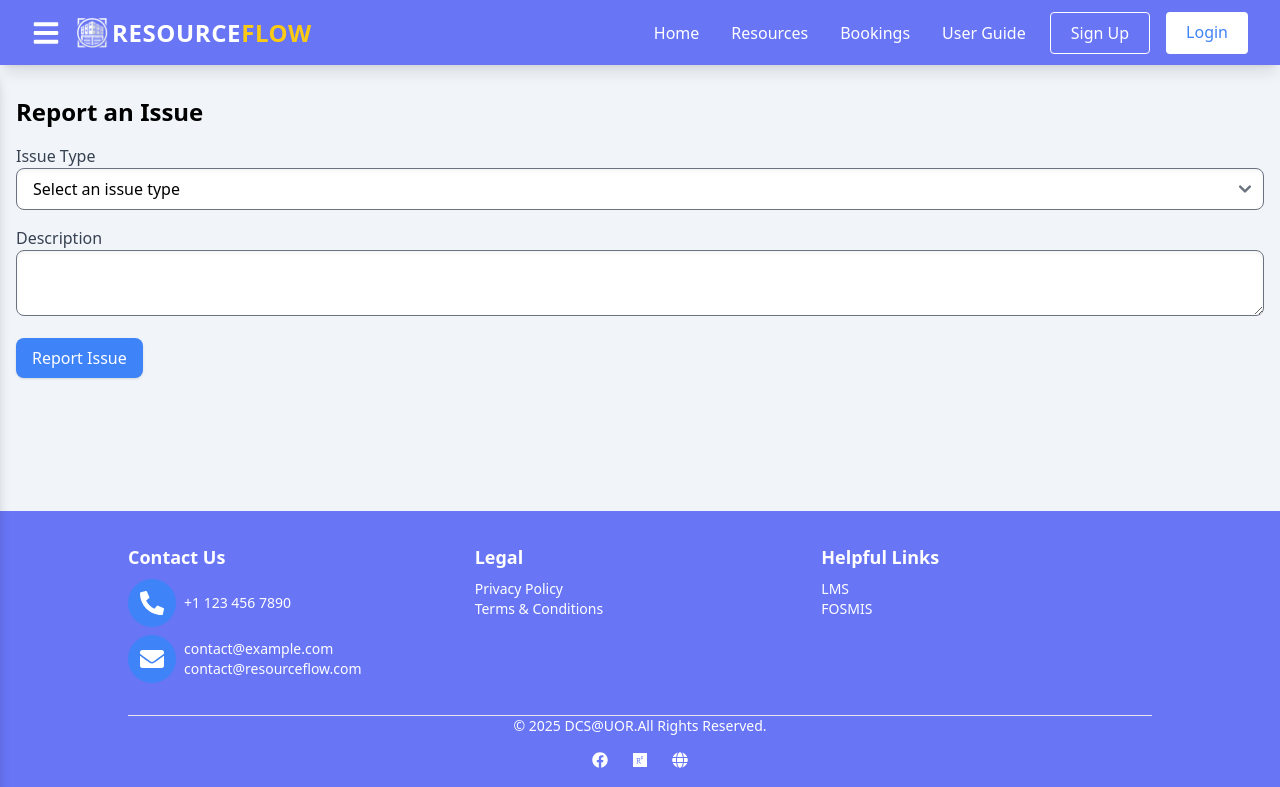
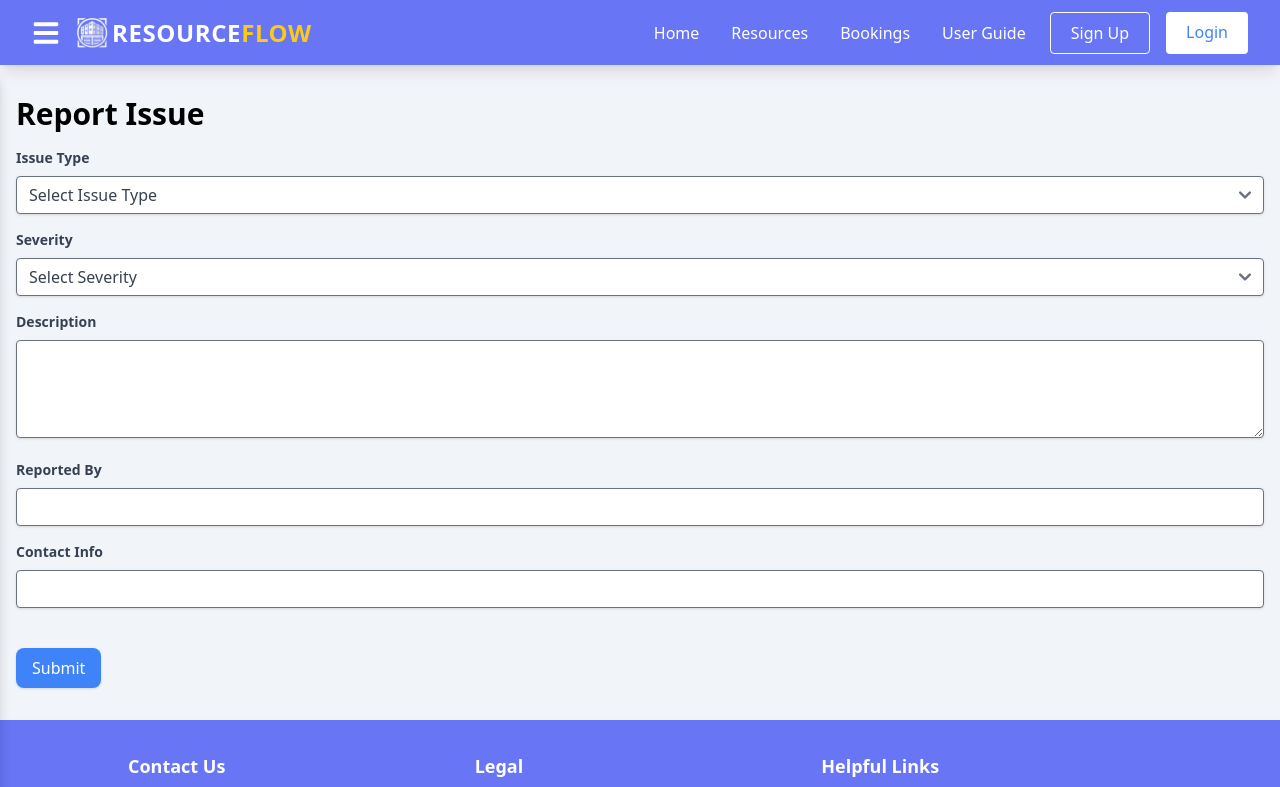
Before and after one commit to SankalpaUD/DRMS, a React (Vite) app in the folder frontend/: page /report-issue/1 in a window 1280 px wide. Shown: the top 787 px of the page. Built offline with nearby package versions, Linux system fonts and the light colour scheme; no server answers.

Commit message:
updater report issues

```diff
--- a/frontend/src/pages/ReportIssue.jsx
+++ b/frontend/src/pages/ReportIssue.jsx
@@ -10,7 +10,11 @@ const ReportIssue = () => {
   const [resource, setResource] = useState(null);
   const [type, setType] = useState('');
   const [description, setDescription] = useState('');
+  const [severity, setSeverity] = useState('');
+  const [reportedBy, setReportedBy] = useState(currentUser?.name || '');
+  const [contactInfo, setContactInfo] = useState(currentUser?.email || '');
   const [message, setMessage] = useState('');
+  const [subType, setSubType] = useState('');
 
   useEffect(() => {
     const fetchResource = async () => {
@@ -28,65 +32,173 @@ const ReportIssue = () => {
   const handleSubmit = async (e) => {
     e.preventDefault();
     try {
-      const response = await axios.post('/api/resource/reportIssue', { resourceId, type, description });
-      setMessage(response.data.message);
-      setTimeout(() => {
-        navigate(`/resource/${resourceId}`);
-      }, 2000); // Navigate back to the resource page after 2 seconds
+      const token = localStorage.getItem('token'); // Assuming token is stored in localStorage
+      await axios.post(
+        '/api/resource/report-issue',
+        {
+          resourceId,
+          type,
+          subType,
+          description,
+          severity,
+          reportedBy,
+          contactInfo,
+        },
+        {
+          headers: { Authorization: `Bearer ${token}` },
+        }
+      );
+      setMessage('Issue reported successfully');
+      navigate('/resources'); // Navigate to the resources page
     } catch (error) {
-      setMessage('Error reporting issue');
+      console.error('Error reporting issue:', error);
+      setMessage('Failed to report issue');
     }
   };
 
   return (
     <div className="container mx-auto px-4 py-8">
-      <h1 className="text-2xl font-bold mb-4">Report an Issue</h1>
+      <h1 className="text-3xl font-bold mb-4">Report Issue</h1>
       {resource && (
         <div className="mb-4">
-          <h2 className="text-xl font-semibold">{resource.name}</h2>
+          <h2 className="text-2xl font-semibold">{resource.name}</h2>
         </div>
       )}
-      <form onSubmit={handleSubmit} className="space-y-4">
-        <div>
-          <label className="block text-gray-700">Issue Type</label>
+      <form onSubmit={handleSubmit}>
+        <div className="mb-4">
+          <label className="block text-gray-700 text-sm font-bold mb-2" htmlFor="type">
+            Issue Type
+          </label>
           <select
+            id="type"
+            name="type"
             value={type}
             onChange={(e) => setType(e.target.value)}
-            className="w-full px-4 py-2 border rounded-lg shadow-inner focus:ring-2 focus:ring-blue-400 focus:outline-none"
+            className="shadow appearance-none border rounded w-full py-2 px-3 text-gray-700 leading-tight focus:outline-none focus:shadow-outline"
             required
           >
-            <option value="">Select an issue type</option>
-            <option value="Damage">Damage</option>
-            <option value="Maintenance">Maintenance</option>
-            <option value="Other">Other</option>
+            <option value="">Select Issue Type</option>
+            <option value="damage">Damage</option>
+            <option value="maintenance">Maintenance</option>
+            <option value="broken">Broken</option>
+            <option value="update">Update</option>
+            <option value="other">Other</option>
           </select>
         </div>
-        {type === 'Other' && (
-          <div>
-            <label className="block text-gray-700">Specify Issue</label>
-            <input
-              type="text"
-              value={description}
-              onChange={(e) => setDescription(e.target.value)}
-              className="w-full px-4 py-2 border rounded-lg shadow-inner focus:ring-2 focus:ring-blue-400 focus:outline-none"
+
+        {type === 'damage' && (
+          <div className="mb-4">
+            <label className="block text-gray-700 text-sm font-bold mb-2" htmlFor="subType">
+              Damage Type
+            </label>
+            <select
+              id="subType"
+              name="subType"
+              value={subType}
+              onChange={(e) => setSubType(e.target.value)}
+              className="shadow appearance-none border rounded w-full py-2 px-3 text-gray-700 leading-tight focus:outline-none focus:shadow-outline"
               required
-            />
+            >
+              <option value="">Select Damage Type</option>
+              <option value="physical">Physical</option>
+              <option value="water">Water</option>
+              <option value="electrical">Electrical</option>
+              <option value="other">Other</option>
+            </select>
           </div>
         )}
-        <div>
-          <label className="block text-gray-700">Description</label>
+
+        {type === 'maintenance' && (
+          <div className="mb-4">
+            <label className="block text-gray-700 text-sm font-bold mb-2" htmlFor="subType">
+              Maintenance Type
+            </label>
+            <select
+              id="subType"
+              name="subType"
+              value={subType}
+              onChange={(e) => setSubType(e.target.value)}
+              className="shadow appearance-none border rounded w-full py-2 px-3 text-gray-700 leading-tight focus:outline-none focus:shadow-outline"
+              required
+            >
+              <option value="">Select Maintenance Type</option>
+              <option value="routine">Routine</option>
+              <option value="emergency">Emergency</option>
+              <option value="preventive">Preventive</option>
+              <option value="other">Other</option>
+            </select>
+          </div>
+        )}
+
+        <div className="mb-4">
+          <label className="block text-gray-700 text-sm font-bold mb-2" htmlFor="severity">
+            Severity
+          </label>
+          <select
+            id="severity"
+            name="severity"
+            value={severity}
+            onChange={(e) => setSeverity(e.target.value)}
+            className="shadow appearance-none border rounded w-full py-2 px-3 text-gray-700 leading-tight focus:outline-none focus:shadow-outline"
+            required
+          >
+            <option value="">Select Severity</option>
+            <option value="low">Low</option>
+            <option value="medium">Medium</option>
+            <option value="high">High</option>
+            <option value="critical">Critical</option>
+          </select>
+        </div>
+        <div className="mb-4">
+          <label className="block text-gray-700 text-sm font-bold mb-2" htmlFor="description">
+            Description
+          </label>
           <textarea
+            id="description"
+            name="description"
             value={description}
             onChange={(e) => setDescription(e.target.value)}
-            className="w-full px-4 py-2 border rounded-lg shadow-inner focus:ring-2 focus:ring-blue-400 focus:outline-none"
+            className="shadow appearance-none border rounded w-full py-2 px-3 text-gray-700 leading-tight focus:outline-none focus:shadow-outline"
+            rows="4"
             required
           />
         </div>
-        <button type="submit" className="bg-blue-500 text-white px-4 py-2 rounded-lg shadow hover:bg-blue-600 transition duration-300">
-          Report Issue
+        <div className="mb-4">
+          <label className="block text-gray-700 text-sm font-bold mb-2" htmlFor="reportedBy">
+            Reported By
+          </label>
+          <input
+            type="text"
+            id="reportedBy"
+            name="reportedBy"
+            value={reportedBy}
+            onChange={(e) => setReportedBy(e.target.value)}
+            className="shadow appearance-none border rounded w-full py-2 px-3 text-gray-700 leading-tight focus:outline-none focus:shadow-outline"
+            required
+          />
+        </div>
+        <div className="mb-4">
+          <label className="block text-gray-700 text-sm font-bold mb-2" htmlFor="contactInfo">
+            Contact Info
+          </label>
+          <input
+            type="text"
+            id="contactInfo"
+            name="contactInfo"
+            value={contactInfo}
+            onChange={(e) => setContactInfo(e.target.value)}
+            className="shadow appearance-none border rounded w-full py-2 px-3 text-gray-700 leading-tight focus:outline-none focus:shadow-outline"
+            required
+          />
+        </div>
+        {message && <p className="text-green-500">{message}</p>}
+        <button
+          type="submit"
+          className="mt-6 bg-blue-500 text-white px-4 py-2 rounded-lg shadow hover:bg-blue-600 transition duration-300"
+        >
+          Submit
         </button>
       </form>
-      {message && <p className="mt-4 text-green-500">{message}</p>}
     </div>
   );
 };
```
Also changed, not shown: 1 other file (tests, documents, lock files or other folders).
